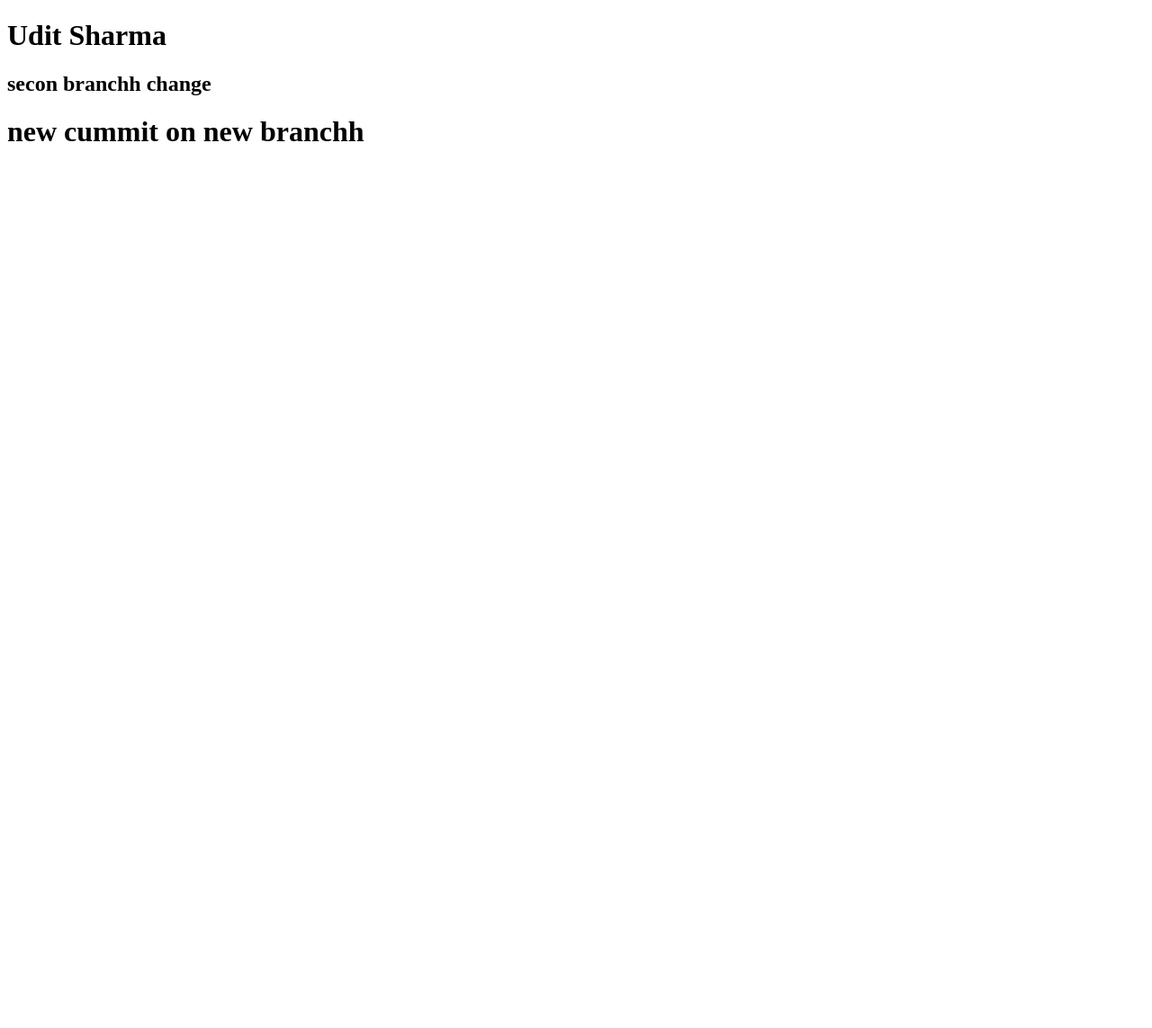
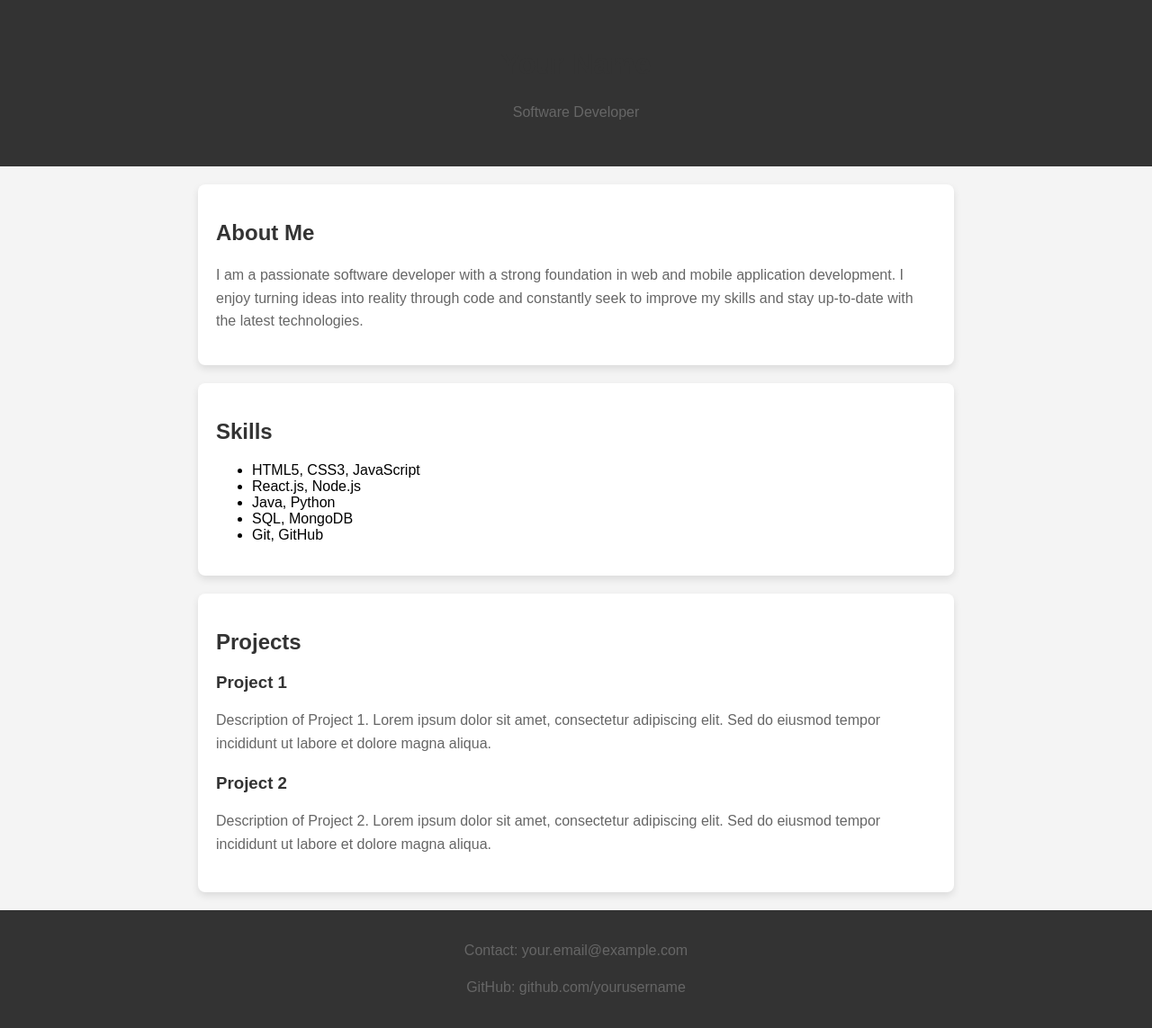
Before and after one commit to 99arpit/jobportal, a plain HTML site: page index.html in a window 1280 px wide. Shown: the whole page at 90% size. Before the commit the page ends 800 px from the top, so only its background shows below. Drawn offline with Linux system fonts and the light colour scheme.

Commit message:
arpit portfolio 1

```diff
--- a/index.html
+++ b/index.html
@@ -4,15 +4,111 @@
 <head>
     <meta charset="UTF-8">
     <meta name="viewport" content="width=device-width, initial-scale=1.0">
-    <title>Document</title>
+    <title>Your Name - Software Developer</title>
+    <style>
+        body {
+            font-family: Arial, sans-serif;
+            margin: 0;
+            padding: 0;
+            box-sizing: border-box;
+            background-color: #f4f4f4;
+        }
+
+        header {
+            background-color: #333;
+            color: #fff;
+            text-align: center;
+            padding: 2em 0;
+        }
+
+        section {
+            max-width: 800px;
+            margin: 20px auto;
+            padding: 20px;
+            background-color: #fff;
+            border-radius: 8px;
+            box-shadow: 0 4px 8px rgba(0, 0, 0, 0.1);
+        }
+
+        h1,
+        h2,
+        h3 {
+            color: #333;
+        }
+
+        p {
+            line-height: 1.6;
+            color: #666;
+        }
+
+        .project {
+            margin-bottom: 20px;
+        }
+
+        footer {
+            text-align: center;
+            padding: 1em 0;
+            background-color: #333;
+            color: #fff;
+        }
+    </style>
 </head>
 
 <body>
-    <h1>Udit Sharma
 
-    </h1>
-    <h2>secon branchh change</h2>
-    <h1>new cummit on new branchh</h1>
+    <header>
+        <h1>Your Name</h1>
+        <p>Software Developer</p>
+    </header>
+
+    <section>
+        <h2>About Me</h2>
+        <p>
+            I am a passionate software developer with a strong foundation in web and mobile application development. I enjoy
+            turning ideas into reality through code and constantly seek to improve my skills and stay up-to-date with the
+            latest technologies.
+        </p>
+    </section>
+
+    <section>
+        <h2>Skills</h2>
+        <ul>
+            <li>HTML5, CSS3, JavaScript</li>
+            <li>React.js, Node.js</li>
+            <li>Java, Python</li>
+            <li>SQL, MongoDB</li>
+            <li>Git, GitHub</li>
+        </ul>
+    </section>
+
+    <section>
+        <h2>Projects</h2>
+
+        <div class="project">
+            <h3>Project 1</h3>
+            <p>
+                Description of Project 1. Lorem ipsum dolor sit amet, consectetur adipiscing elit. Sed do eiusmod tempor
+                incididunt ut labore et dolore magna aliqua.
+            </p>
+        </div>
+
+        <div class="project">
+            <h3>Project 2</h3>
+            <p>
+                Description of Project 2. Lorem ipsum dolor sit amet, consectetur adipiscing elit. Sed do eiusmod tempor
+                incididunt ut labore et dolore magna aliqua.
+            </p>
+        </div>
+
+        <!-- Add more projects as needed -->
+
+    </section>
+
+    <footer>
+        <p>Contact: your.email@example.com</p>
+        <p>GitHub: github.com/yourusername</p>
+    </footer>
+
 </body>
 
 </html>
```
